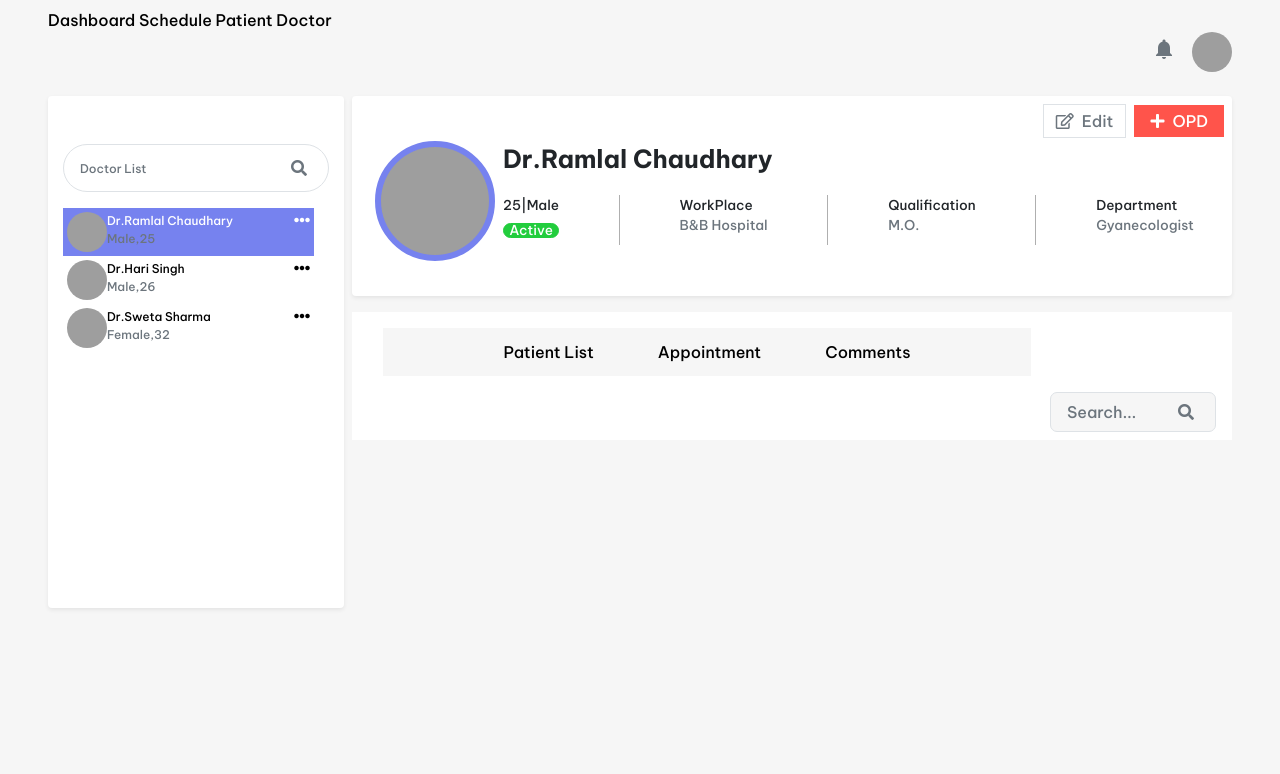
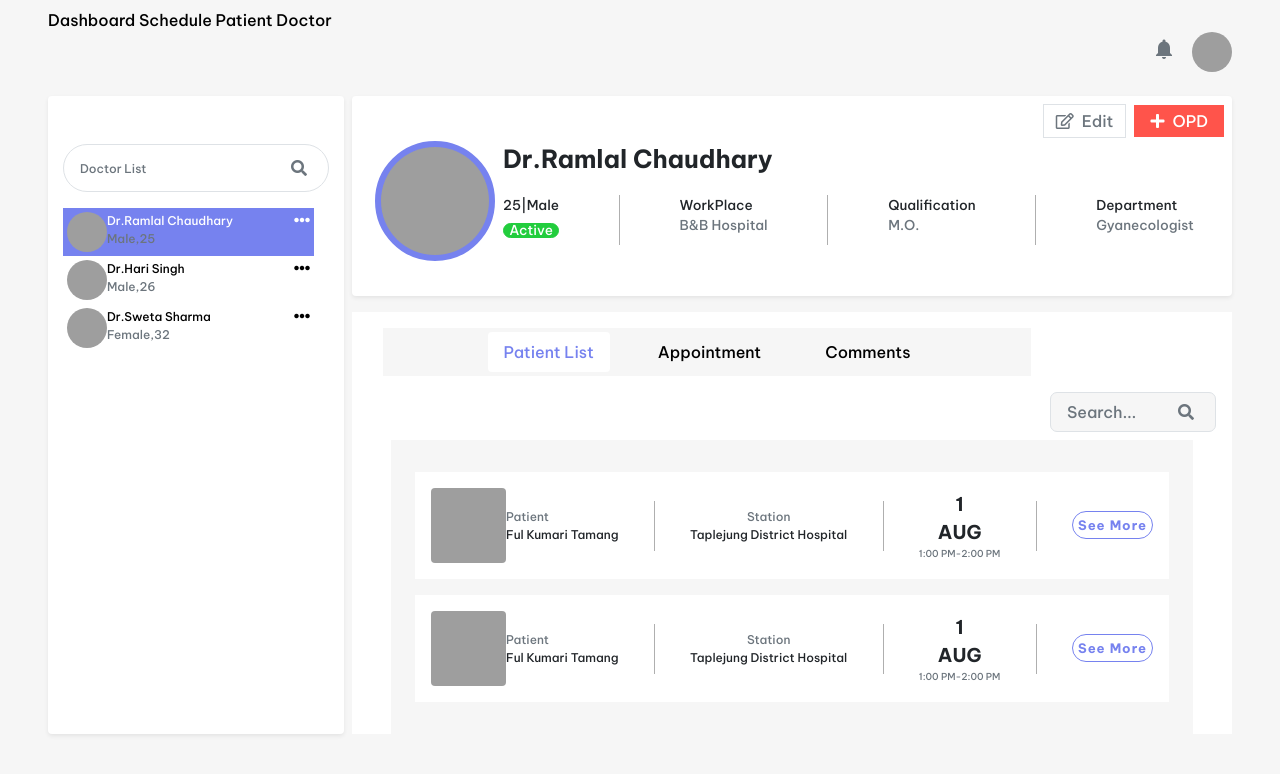
Before and after one commit to RabinThapa1998/Telemedicine-Html-Files, a plain HTML site: page Doctor/Doctor.html in a window 1280 px wide. Drawn offline with nearby package versions, Linux system fonts and the light colour scheme; grey boxes are pictures that could not be loaded.

Commit message:
small changes

```diff
--- a/Doctor/Doctor.html
+++ b/Doctor/Doctor.html
@@ -125,7 +125,7 @@
                                 <ul class="nav nav-pills " id="pills-tab" role="tablist"
                                     style="flex-wrap: nowrap; white-space: nowrap; overflow-x: auto;">
                                     <li class="nav-item px-3">
-                                        <a class="nav-link " id="pills-patient-tab" data-toggle="pill"
+                                        <a class="nav-link active" id="pills-patient-tab" data-toggle="pill"
                                             href="#pills-patient" role="tab" aria-controls="pills-patient-tab"
                                             aria-selected="true">Patient List</a>
                                     </li>
@@ -162,9 +162,9 @@
 
                                 <!-- tab1 -->
 
-                                <div class="col-12  px-4 justify-content-center tab-content" id="pills-tabContent"
+                                <div class="col-12  px-4 justify-content-center tab-content " id="pills-tabContent"
                                     role="tabpanel" style="font-size: 0.75rem;">
-                                    <div class="col p-lg-4 p-2  tab-pane fade" id='pills-patient'
+                                    <div class="col p-lg-4 p-2  tab-pane fade show active" id='pills-patient'
                                         style="background-color: rgb(246, 246, 246);">
                                         <div class="row p-0 m-0">
                                             <div class="col-12 my-2 d-flex flex-row bg-white align-items-center justify-content-between p-3 overflow-auto"
```
Also changed, not shown: Patient/patient.html (+2 -2 lines), 1 other file.
